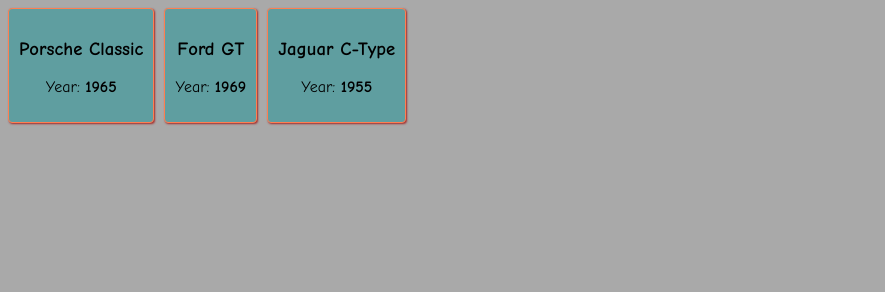
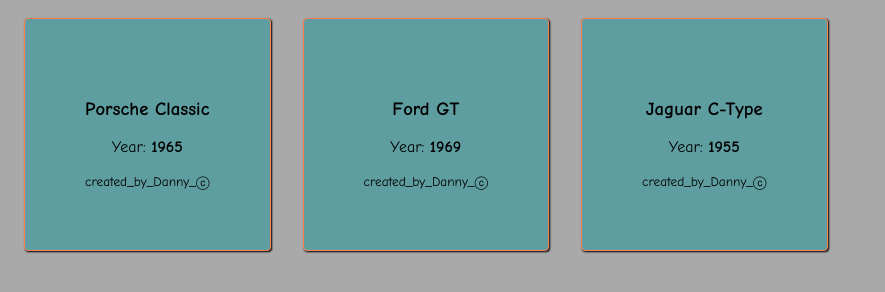
Before and after one commit to dantes47/badge-app, a plain HTML site: page index.html in a window 1280 px wide. Shown: the whole page, without its empty margins (0-885 px from the left). Drawn offline with nearby package versions, Linux system fonts and the light colour scheme.

Commit message:
created/added couple func/components into main html file

```diff
--- a/index.html
+++ b/index.html
@@ -18,10 +18,11 @@
             display: inline-block;
             border: 1px solid coral;
             border-radius: 4px;
-            box-shadow: 1px 1px 2px brown;
+            box-shadow: 1px 1px 2px #000;
             background: cadetblue;
-            padding: 10px;
-            margin-right: 10px;
+            padding: 60px;
+            margin: 16px;
+            margin-top: 10px;
         }
     </style>
 </head>
@@ -50,6 +51,7 @@
             <div className="car">
                 <h3>{props.name}</h3>
                 <p>Year: <strong>{props.year}</strong></p>
+                <small>created_by_Danny_ⓒ</small>
             </div>
         )
     };
```
